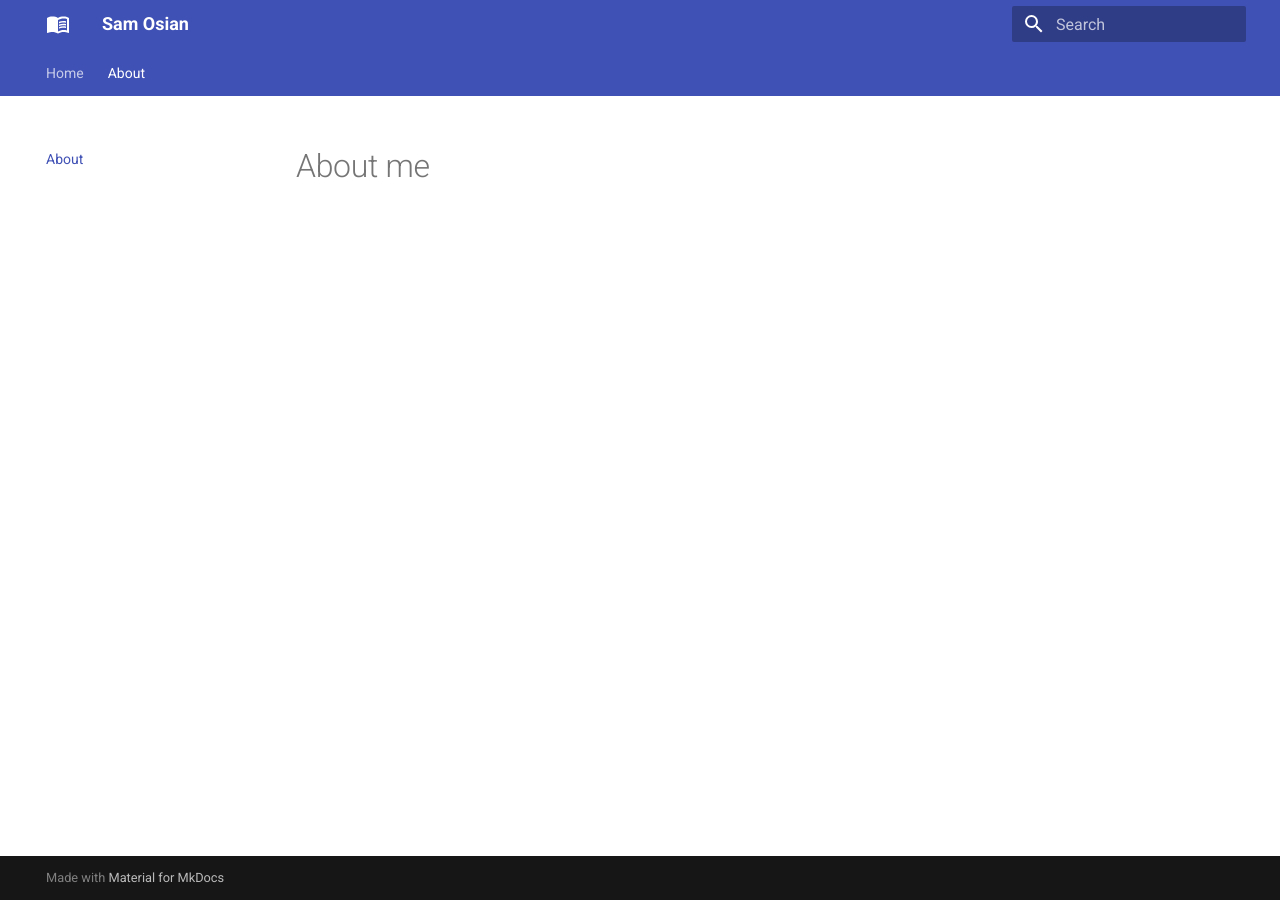
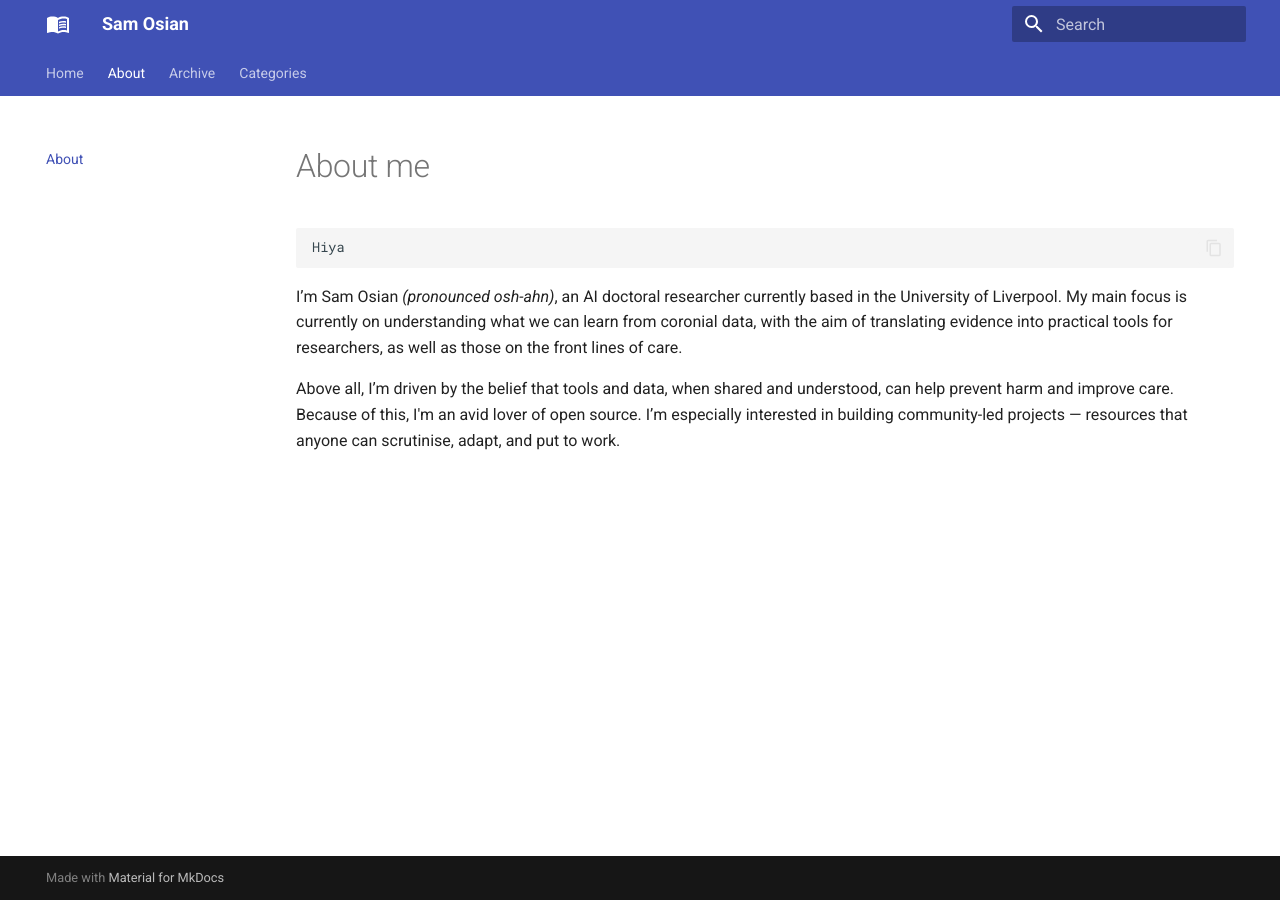
Before and after one commit to Sam-Osian/sams_website, an MkDocs documentation site: the page built from docs/about.md, in a window 1280 px wide. Built offline with MkDocs 1.6.1 and Material for MkDocs 9.7.7, drawn with Linux system fonts in a browser that asks for light colours; part of the change alters nothing that is shown.

````diff
--- a/docs/about.md
+++ b/docs/about.md
@@ -1 +1,9 @@
 # About me
+
+```
+Hiya
+```
+
+I’m Sam Osian _(pronounced osh-ahn)_, an AI doctoral researcher currently based in the University of Liverpool. My main focus is currently on understanding what we can learn from coronial data, with the aim of translating evidence into practical tools for researchers, as well as those on the front lines of care.
+
+Above all, I’m driven by the belief that tools and data, when shared and understood, can help prevent harm and improve care. Because of this, I'm an avid lover of open source. I’m especially interested in building community-led projects — resources that anyone can scrutinise, adapt, and put to work.
--- a/mkdocs.yml
+++ b/mkdocs.yml
@@ -3,7 +3,7 @@ site_description: Health Data Scientist
 site_author: Sam Osian
 
 nav:
-  - Home: blog/index.md
+  - Home: index.md
   - About: about.md
 
 theme:
@@ -33,7 +33,8 @@ theme:
 
 plugins:
   - search
-  - blog
+  - blog:
+      blog_dir: .
   - social:
       cards: true
       cards_dir: assets/images/social
````
Also changed, not shown: docs/.authors.yml (renamed from docs/blog/.authors.yml), docs/index.md (renamed from docs/blog/index.md), docs/posts/hello-world.md (renamed from docs/blog/posts/hello-world.md), docs/posts/second-post.md (renamed from docs/blog/posts/second-post.md).
